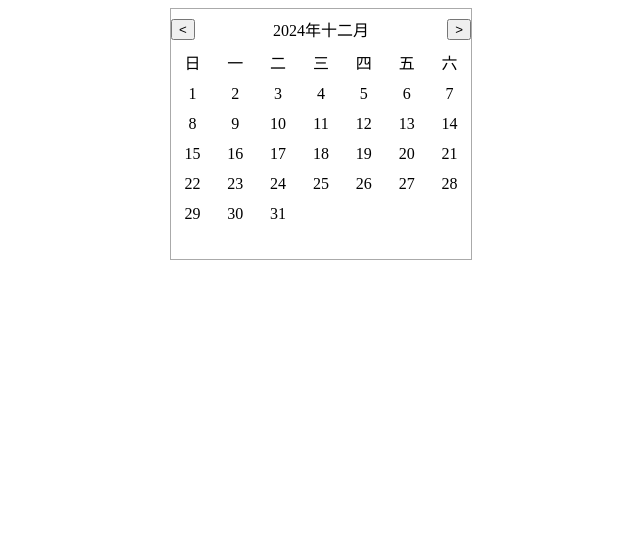
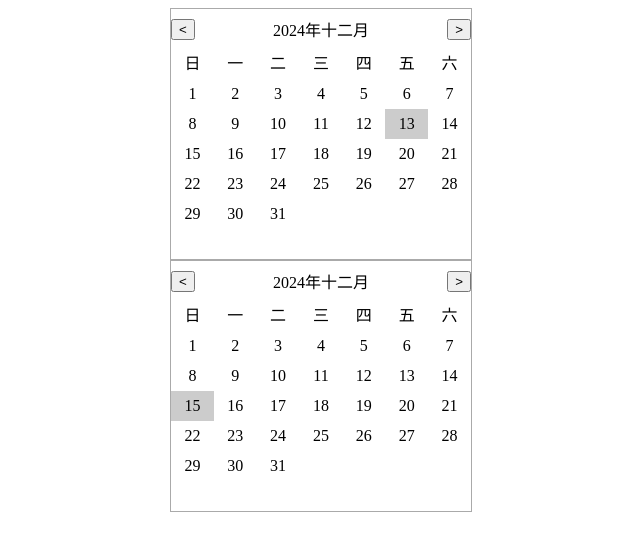
Before and after one commit to Ni0duann/ni0duann-calendar, a React (Vite) app: page / in a window 1280 px wide. Shown: the top 550 px of the page, without its empty margins (319-959 px from the left). Built offline with nearby package versions, Linux system fonts and the light colour scheme.

Commit message:
finish: mini calendar component

```diff
--- a/package.json
+++ b/package.json
@@ -10,6 +10,7 @@
     "preview": "vite preview"
   },
   "dependencies": {
+    "ahooks": "^3.8.4",
     "react": "^18.3.1",
     "react-dom": "^18.3.1"
   },
--- a/src/App.tsx
+++ b/src/App.tsx
@@ -1,7 +1,36 @@
-import { useState } from "react";
+import { useEffect, useImperativeHandle, useRef, useState } from "react";
+import "./index.css";
+import React from "react";
+import { useControllableValue } from "ahooks";
 
-function Calendar() {
-  const [date, setDate] = useState(new Date());
+interface CalendarProps {
+  value?: Date,
+  defaultvalue?: Date,
+  onChange?: (date: Date) => void,
+}
+
+interface CalendarRef {
+  getDate: () => Date,
+  setDate: (date: Date) => void,
+}
+
+
+const InternalCalendar: React.ForwardRefRenderFunction<CalendarRef,CalendarProps> = (props,ref) => {
+  const {value, defaultvalue = new Date(), onChange } = props;
+
+  const [date, setDate] = useControllableValue(props,{defaultValue: new Date()});
+
+  useImperativeHandle(ref,() => {
+    return {
+      getDate() {
+        return date;
+      },
+      setDate(date: Date) {
+        setDate(date);
+      }
+    }
+  })
+
 
   const daysOfMonth = (year: number, month: number): number => {
     return new Date(year, month + 1, 0).getDate(); //date是0的话是上个月最后一天
@@ -21,11 +50,23 @@ function Calendar() {
       days.push(<div key={`empty-${i}`} className="empty"></div>);
     }
     for (let i = 1; i <= daysCount; i++) {
-      days.push(
-        <div key={i} className="day">
-          {i}
-        </div>
-      );
+      const clickHandler = () => {
+        const curDate = new Date(date.getFullYear(),date.getMonth(),i);
+        setDate(curDate);
+      }
+      if (i === date.getDate()) {
+        days.push(
+          <div key={i} className="day selected" onClick={() => clickHandler()}>
+            {i}
+          </div>
+        );
+      } else {
+        days.push(
+          <div key={i} className="day" onClick={() => clickHandler()}>
+            {i}
+          </div>
+        );
+      }
     }
 
     return days;
@@ -72,42 +113,32 @@ function Calendar() {
         <div className="day">五</div>
         <div className="day">六</div>
         {renderDates()}
-        {/* <div className="empty"></div>
-        <div className="empty"></div>
-        <div className="day">1</div>
-        <div className="day">2</div>
-        <div className="day">3</div>
-        <div className="day">4</div>
-        <div className="day">5</div>
-        <div className="day">6</div>
-        <div className="day">7</div>
-        <div className="day">8</div>
-        <div className="day">9</div>
-        <div className="day">10</div>
-        <div className="day">11</div>
-        <div className="day">12</div>
-        <div className="day">13</div>
-        <div className="day">14</div>
-        <div className="day">15</div>
-        <div className="day">16</div>
-        <div className="day">17</div>
-        <div className="day">18</div>
-        <div className="day">19</div>
-        <div className="day">20</div>
-        <div className="day">21</div>
-        <div className="day">22</div>
-        <div className="day">23</div>
-        <div className="day">24</div>
-        <div className="day">25</div>
-        <div className="day">26</div>
-        <div className="day">27</div>
-        <div className="day">28</div>
-        <div className="day">29</div>
-        <div className="day">30</div>
-        <div className="day">31</div>     */}
       </div>
+    </div>
+  );
+};
+
+const Calendar = React.forwardRef(InternalCalendar);
+
+function Test() {
+  const [date,setDate] = useState(new Date())
+  const calendarRef = useRef<CalendarRef>(null);
+
+  useEffect(()=> {
+
+
+    setTimeout(()=> {
+      calendarRef.current?.setDate(new Date("2024-12-15"))
+      console.log(calendarRef.current?.getDate());
+    },5000)
+
+  })
+  return (
+    <div>
+      <Calendar value={new Date("2024-12-13")} onChange={(date) => {setDate(date);alert(date.toLocaleDateString())}}></Calendar>
+      <Calendar defaultvalue={new Date("2024-12-10")} ref={calendarRef}></Calendar>
     </div>
   );
 }
 
-export default Calendar;
+export default Test;
--- a/src/index.css
+++ b/src/index.css
@@ -27,3 +27,8 @@
   text-align: center;
   line-height: 30px;
 }
+
+.day:hover,.selected {
+  background-color: #ccc;
+  cursor: pointer;
+}
```
Also changed, not shown: 1 other file (tests, documents, lock files or other folders).
